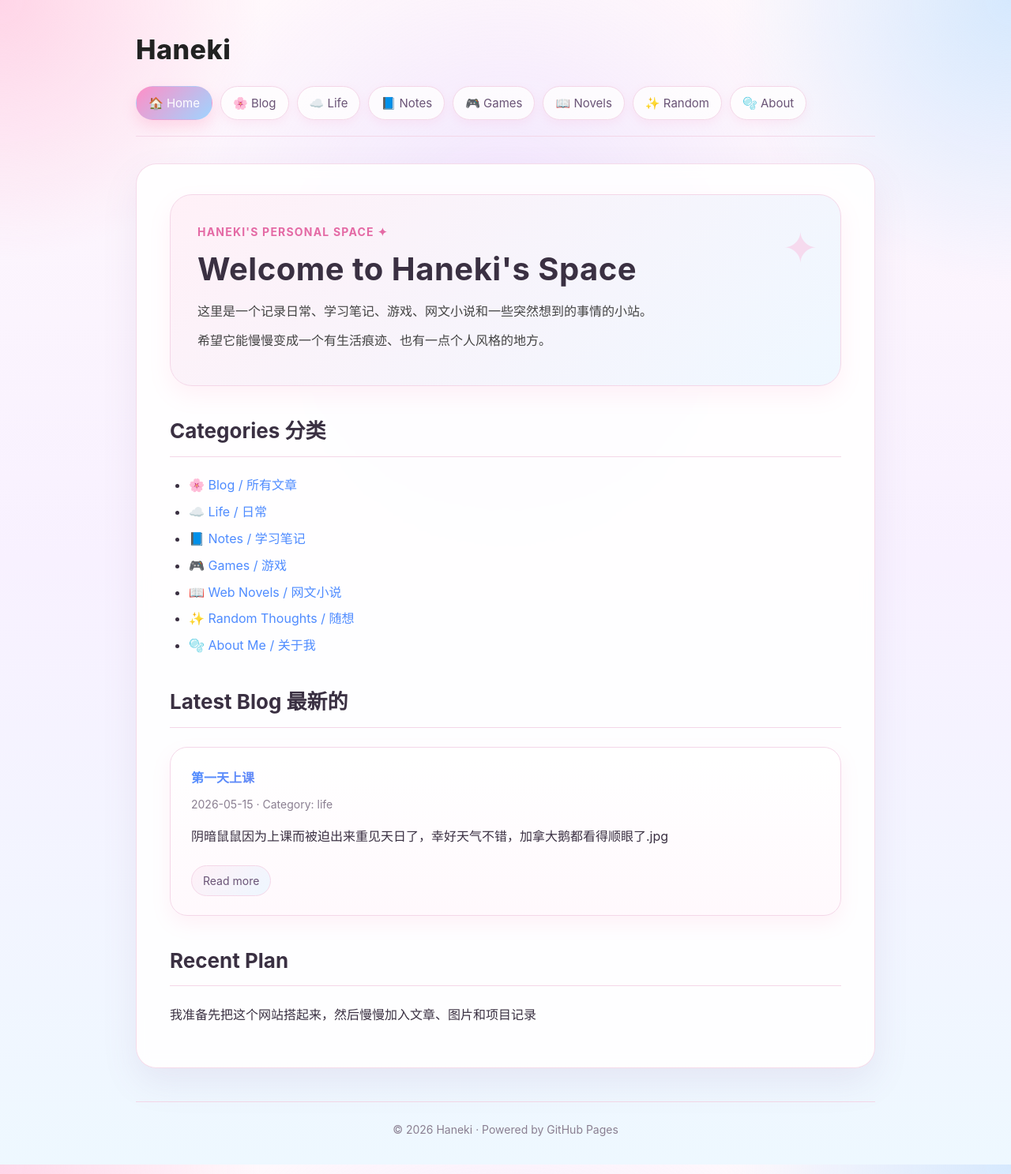
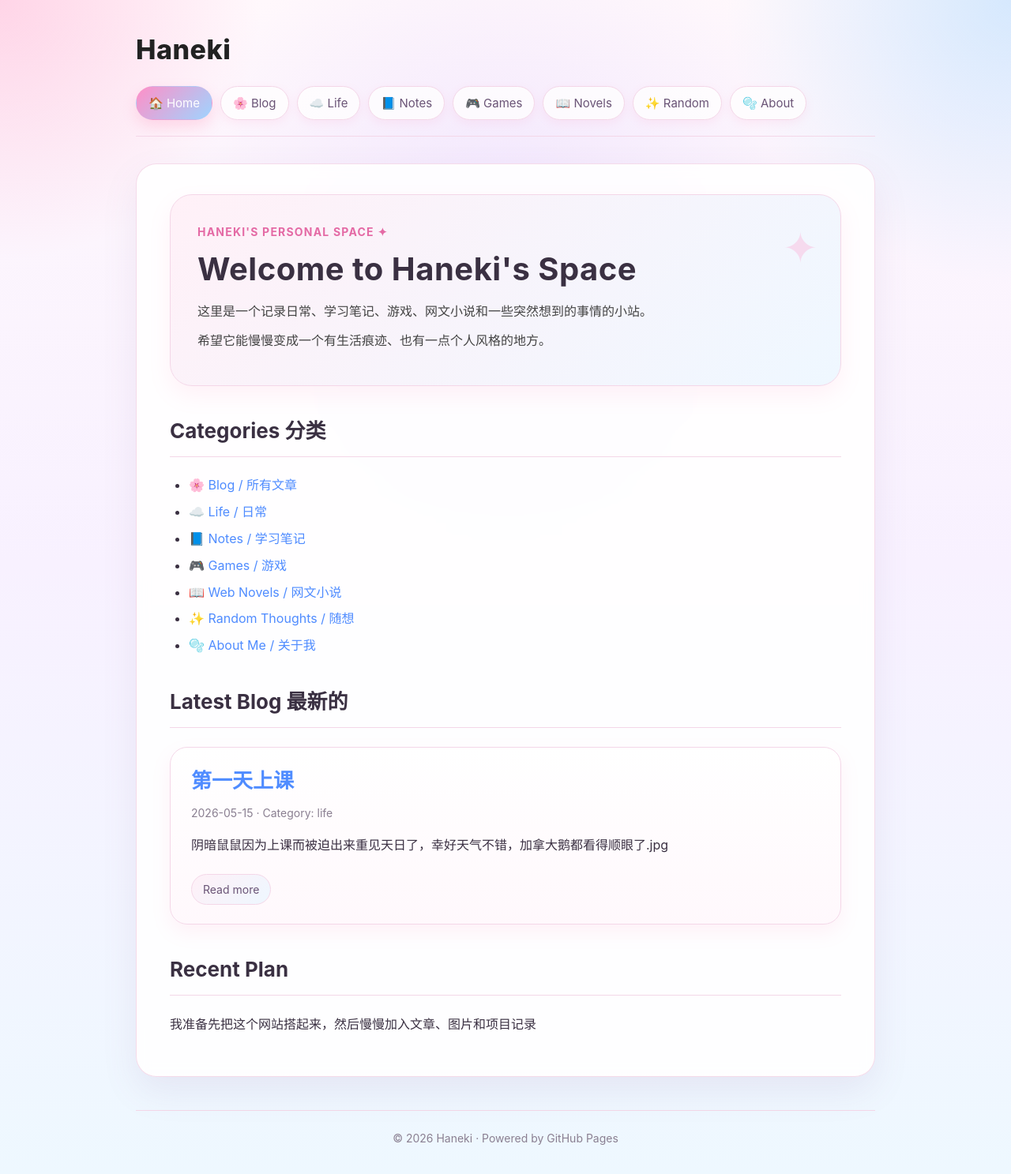
Before and after one commit to IkebeHaneki/ikebehaneki.github.io, a Jekyll site: the page built from index.md, in a window 1280 px wide. Shown: the whole page at 79% size. Built offline with Jekyll 4.4.1, drawn with Linux system fonts in a browser that asks for light colours; our own code applies the rules of GitHub Pages for plain Markdown files.

Commit message:
Update post card title styles and link colors

```diff
--- a/_layouts/default.html
+++ b/_layouts/default.html
@@ -239,17 +239,24 @@
     }
 
     .post-card-title {
+        font-size: 26px;
         font-weight: 800;
-        background: linear-gradient(135deg, #4f8cff, #ff7ab8);
-        -webkit-background-clip: text;
-        -webkit-text-fill-color: transparent;
-        background-clip: text;
+        margin-bottom: 10px;
+        line-height: 1.4;
+    }
+
+    .post-card-title a {
+        color: #4f8cff;
+        font-weight: 800;
         text-decoration: none;
+        -webkit-text-fill-color: initial;
     }
 
     .post-card-title a:hover {
-        opacity: 0.8;
+        color: #7c5cff;
         text-decoration: none;
+        opacity: 1;
+        -webkit-text-fill-color: initial;
     }
 
     .post-card-meta {
```
